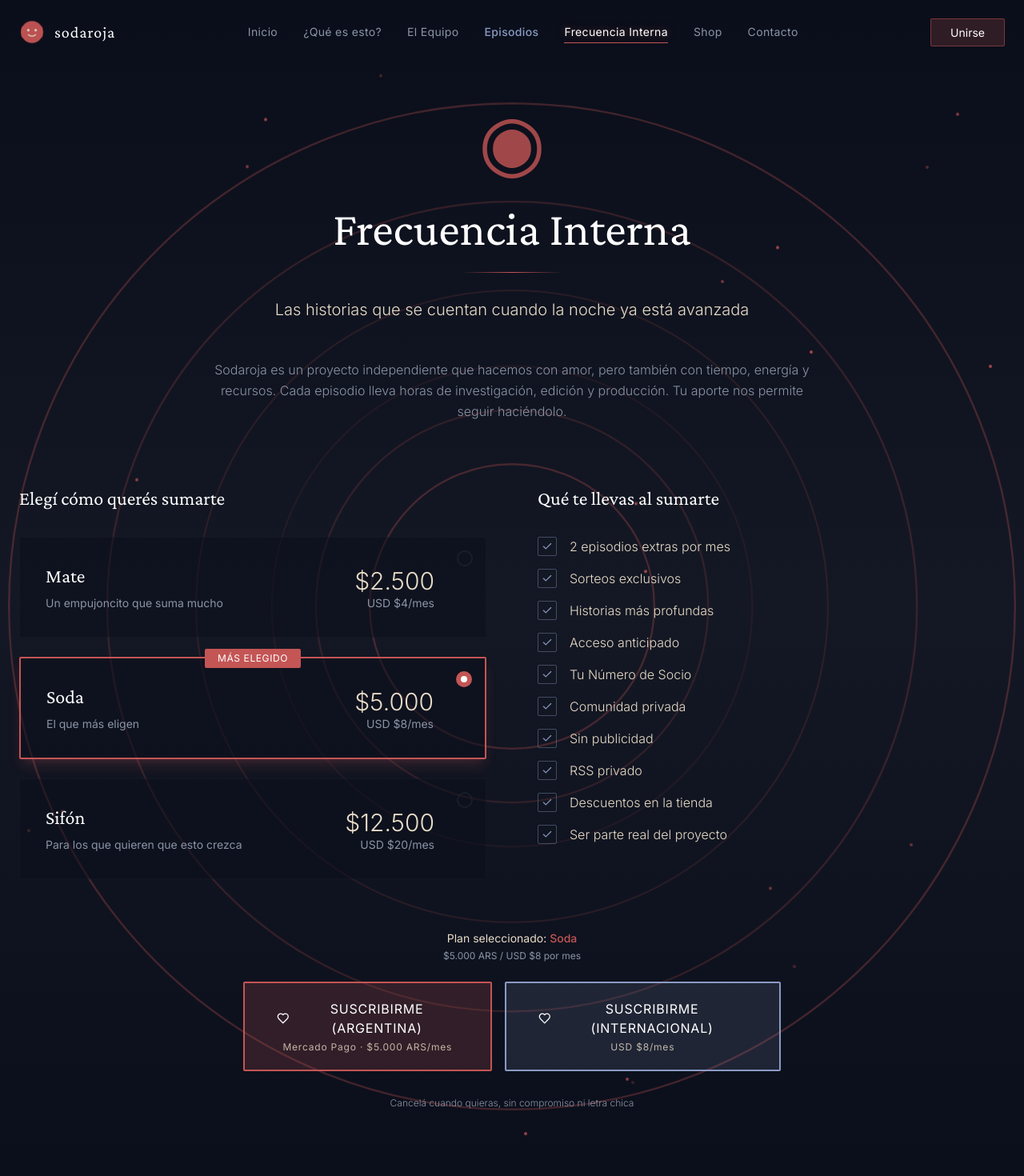
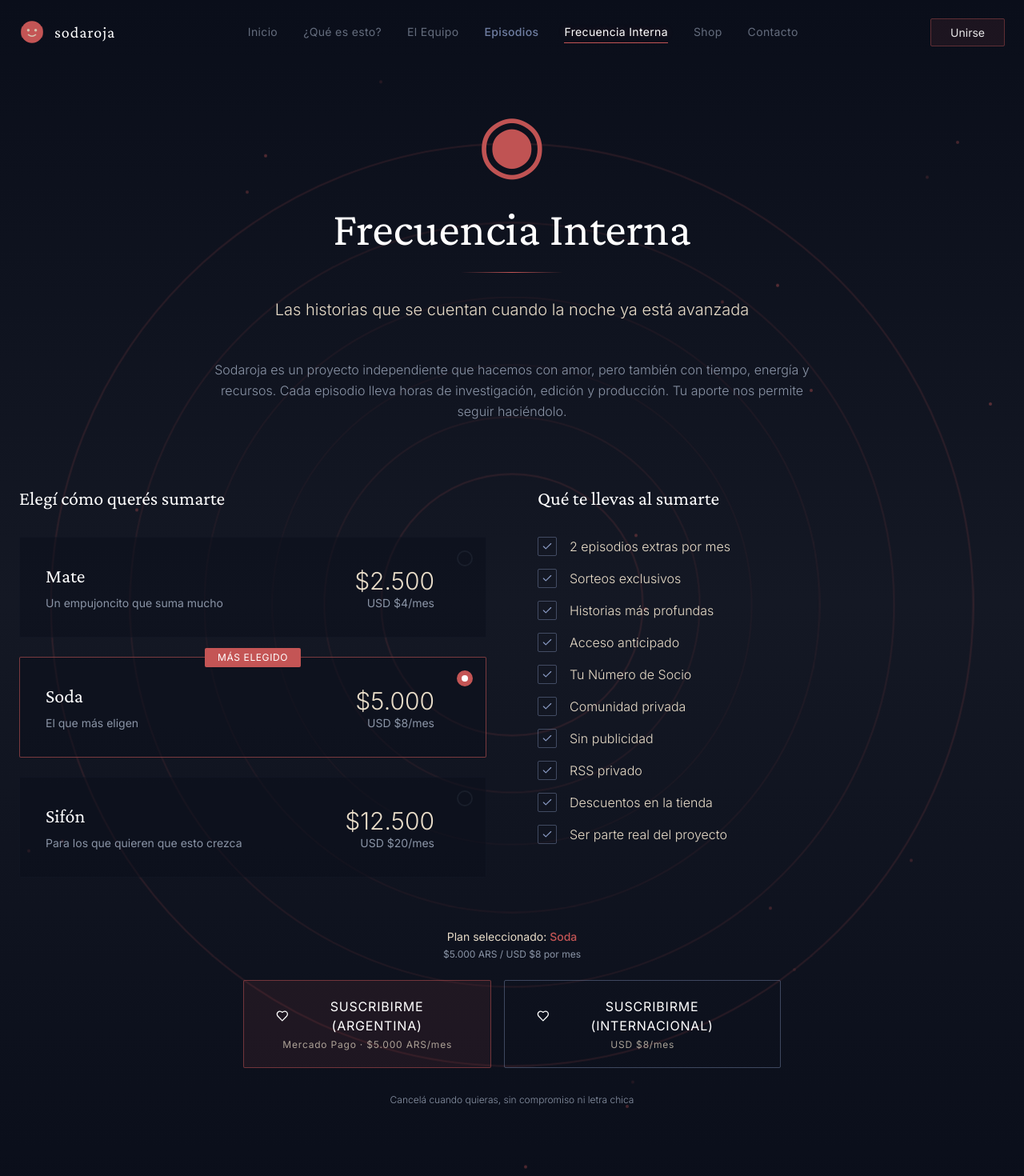
Before and after one commit to dinabronca/sodaroja, a React (Vite) app: page /frecuencia-interna in a window 1280 px wide. Shown: the top 1470 px of the page at 80% size. Built offline with nearby package versions, Linux system fonts and the light colour scheme; the HTML template or start-up script is replaced by a standard one.

Commit message:
Add files via upload

```diff
--- a/src/App.tsx
+++ b/src/App.tsx
@@ -52,7 +52,7 @@
   };
 
   return (
-    <svg width="28" height="28" viewBox="0 0 28 28" className="transition-transform hover:scale-110">
+    <svg width="28" height="28" viewBox="0 0 28 28" className="transition-transform duration-500 hover:scale-105">
       <circle cx="14" cy="14" r="13" fill={bg} />{getSymbol()}
     </svg>
   );
--- a/src/components/FrecuenciaInterna.tsx
+++ b/src/components/FrecuenciaInterna.tsx
@@ -216,7 +216,7 @@
           <div className="flex items-center justify-center gap-3 flex-wrap">
             <motion.div animate={{ opacity: [0.7, 1, 0.7] }} transition={{ duration: 2, repeat: Infinity }}
               className="inline-flex items-center gap-2 bg-soda-red/10 border border-soda-red/30 rounded-sm px-4 py-1.5">
-              <motion.div animate={{ scale: [1, 1.4, 1] }} transition={{ duration: 1.5, repeat: Infinity }} className="w-2 h-2 bg-soda-red rounded-full" />
+              <motion.div animate={{ scale: [1, 1.2, 1] }} transition={{ duration: 2, repeat: Infinity, ease: 'easeInOut' }} className="w-2 h-2 bg-soda-red rounded-full" />
               <span className="text-soda-red text-xs tracking-wider font-medium">SEÑAL ACTIVA</span>
             </motion.div>
             <button onClick={() => setShowMissions(!showMissions)}
@@ -607,20 +607,20 @@
       {[...Array(isMobile ? 3 : 6)].map((_, i) => (
         <motion.div key={`w-${i}`} className="absolute left-1/2 top-1/2 border-2 border-soda-red rounded-full pointer-events-none"
           style={{ width: `${300 + i * 150}px`, height: `${300 + i * 150}px`, marginLeft: `-${150 + i * 75}px`, marginTop: `-${150 + i * 75}px` }}
-          animate={{ scale: [1, 1.2, 1], opacity: [0.1, 0.3, 0.1] }}
+          animate={{ scale: [1, 1.1, 1], opacity: [0.05, 0.15, 0.05] }}
           transition={{ duration: 4 + i * 0.5, repeat: Infinity, delay: i * 0.5 }}
         />
       ))}
       {[...Array(isMobile ? 4 : 20)].map((_, i) => (
         <motion.div key={`p-${i}`} className="absolute w-1 h-1 bg-soda-red rounded-full opacity-40"
           style={{ left: `${Math.random() * 100}%`, top: `${Math.random() * 100}%` }}
-          animate={{ y: [0, -100, 0], opacity: [0.2, 0.8, 0.2] }}
+          animate={{ y: [0, -50, 0], opacity: [0.1, 0.4, 0.1] }}
           transition={{ duration: 5 + Math.random() * 5, repeat: Infinity, delay: Math.random() * 5 }}
         />
       ))}
       <div className="max-w-7xl mx-auto relative z-10">
         <motion.div initial={{ opacity: 0, y: 30 }} whileInView={{ opacity: 1, y: 0 }} viewport={{ once: true }} className="text-center mb-12">
-          <motion.div animate={{ scale: [1, 1.05, 1], opacity: [0.8, 1, 0.8] }} transition={{ duration: 3, repeat: Infinity }} className="inline-block mb-8">
+          <motion.div animate={{ scale: [1, 1.03, 1], opacity: [0.7, 1, 0.7] }} transition={{ duration: 4, repeat: Infinity, ease: 'easeInOut' }} className="inline-block mb-8">
             <div className="text-8xl text-soda-red">◉</div>
           </motion.div>
           <h2 className="text-5xl md:text-6xl font-serif text-soda-glow mb-6">Frecuencia Interna</h2>
@@ -637,8 +637,8 @@
               {plans.map((plan, idx) => (
                 <motion.div key={plan.id} initial={{ opacity: 0, y: 30 }} whileInView={{ opacity: 1, y: 0 }} viewport={{ once: true }} transition={{ delay: idx * 0.1 }}
                   onClick={() => setSelectedPlan(plan.id)}
-                  className={`relative bg-soda-night/50 rounded-sm p-8 transition-all duration-300 cursor-pointer ${
-                    selectedPlan === plan.id ? 'border-2 border-soda-red shadow-lg shadow-soda-red/20 scale-[1.02]' : plan.featured ? 'border-2 border-soda-accent shadow-lg shadow-soda-accent/10' : 'border border-soda-mist/20 hover:border-soda-accent/40'
+                  className={`relative bg-soda-night/50 rounded-sm p-8 transition-all duration-500 cursor-pointer ${
+                    selectedPlan === plan.id ? 'border border-soda-red/60 scale-[1.01]' : plan.featured ? 'border border-soda-accent/40' : 'border border-soda-mist/15 hover:border-soda-mist/30'
                   }`}>
                   <div className={`absolute top-4 right-4 w-5 h-5 rounded-full border-2 flex items-center justify-center ${selectedPlan === plan.id ? 'border-soda-red bg-soda-red' : 'border-soda-mist/40'}`}>{selectedPlan === plan.id && <div className="w-2 h-2 bg-white rounded-full" />}</div>
                   {plan.featured && <div className="absolute -top-3 left-1/2 -translate-x-1/2 bg-soda-red px-4 py-1 rounded-sm text-xs tracking-wider text-soda-glow">MÁS ELEGIDO</div>}
@@ -665,15 +665,13 @@
         <motion.div initial={{ opacity: 0, y: 30 }} whileInView={{ opacity: 1, y: 0 }} viewport={{ once: true }} className="mt-16">
           <div className="mb-6 text-center"><div className="text-soda-lamp text-sm mb-1">Plan seleccionado: <span className="text-soda-red font-medium">{currentPlan.name}</span></div><div className="text-soda-fog text-xs">${currentPlan.priceARS.toLocaleString('es-AR')} ARS / USD ${currentPlan.priceUSD} por mes</div></div>
           <div className="flex flex-col sm:flex-row gap-4 justify-center max-w-2xl mx-auto">
-            <button className="relative overflow-hidden w-full sm:w-auto px-10 py-5 bg-soda-red/20 border-2 border-soda-red text-soda-glow rounded-sm hover:bg-soda-red/35 hover:shadow-lg hover:shadow-soda-red/25 transition-all duration-300 tracking-wider group">
-              <span className="absolute inset-0 bg-soda-red/10 scale-0 group-hover:scale-100 rounded-full transition-transform duration-500" />
-              <span className="relative flex items-center justify-center gap-2"><Heart size={18} />SUSCRIBIRME (ARGENTINA)</span>
-              <span className="relative block text-xs text-soda-lamp mt-1 opacity-80">Mercado Pago · ${currentPlan.priceARS.toLocaleString('es-AR')} ARS/mes</span>
+            <button className="w-full sm:w-auto px-10 py-5 bg-soda-red/10 border border-soda-red/50 text-soda-glow rounded-sm hover:bg-soda-red/20 hover:border-soda-red/70 transition-all duration-500 tracking-wider">
+              <span className="flex items-center justify-center gap-2"><Heart size={18} />SUSCRIBIRME (ARGENTINA)</span>
+              <span className="block text-xs text-soda-lamp mt-1 opacity-70">Mercado Pago · ${currentPlan.priceARS.toLocaleString('es-AR')} ARS/mes</span>
             </button>
-            <button className="relative overflow-hidden w-full sm:w-auto px-10 py-5 bg-soda-accent/15 border-2 border-soda-accent text-soda-glow rounded-sm hover:bg-soda-accent/30 hover:shadow-lg hover:shadow-soda-accent/20 transition-all duration-300 tracking-wider group">
-              <span className="absolute inset-0 bg-soda-accent/10 scale-0 group-hover:scale-100 rounded-full transition-transform duration-500" />
-              <span className="relative flex items-center justify-center gap-2"><Heart size={18} />SUSCRIBIRME (INTERNACIONAL)</span>
-              <span className="relative block text-xs text-soda-lamp mt-1 opacity-80">USD ${currentPlan.priceUSD}/mes</span>
+            <button className="w-full sm:w-auto px-10 py-5 bg-soda-accent/8 border border-soda-accent/40 text-soda-glow rounded-sm hover:bg-soda-accent/15 hover:border-soda-accent/60 transition-all duration-500 tracking-wider">
+              <span className="flex items-center justify-center gap-2"><Heart size={18} />SUSCRIBIRME (INTERNACIONAL)</span>
+              <span className="block text-xs text-soda-lamp mt-1 opacity-70">USD ${currentPlan.priceUSD}/mes</span>
             </button>
           </div>
           <p className="text-soda-fog text-xs mt-8 font-light text-center">Cancelá cuando quieras, sin compromiso ni letra chica</p>
--- a/src/components/Navbar.tsx
+++ b/src/components/Navbar.tsx
@@ -52,8 +52,8 @@
           <div className="flex items-center justify-between">
             {/* Logo */}
             <Link to="/" className="group flex items-center space-x-3 z-[110]">
-              <svg width="32" height="32" viewBox="0 0 28 28" className="group-hover:scale-110 transition-transform">
-                <circle cx="14" cy="14" r="12" fill="#c45555" className="animate-pulse" style={{ animationDuration: '3s' }} />
+              <svg width="32" height="32" viewBox="0 0 28 28" className="group-hover:scale-105 transition-transform duration-500">
+                <circle cx="14" cy="14" r="12" fill="#c45555" />
                 <circle cx="10" cy="12" r="1.5" fill="#d4c5b0" />
                 <circle cx="18" cy="12" r="1.5" fill="#d4c5b0" />
                 <path d="M 10 17 Q 14 20 18 17" stroke="#d4c5b0" strokeWidth="1.3" fill="none" strokeLinecap="round" />
@@ -71,17 +71,17 @@
                   <Link
                     key={item.href}
                     to={item.href}
-                    className={`text-sm tracking-wide relative group transition-colors duration-200 ${
+                    className={`text-sm tracking-wide relative group transition-colors duration-400 ${
                       item.special === 'frecuencia'
-                        ? active ? 'text-soda-glow' : 'text-soda-red hover:text-soda-glow'
+                        ? active ? 'text-soda-glow' : 'text-soda-red/80 hover:text-soda-glow'
                         : item.special === 'episodios'
-                          ? active ? 'text-soda-lamp font-medium' : 'text-soda-accent hover:text-soda-lamp font-medium'
-                          : active ? 'text-soda-glow' : 'text-soda-fog hover:text-soda-lamp'
+                          ? active ? 'text-soda-lamp font-medium' : 'text-soda-accent/80 hover:text-soda-lamp font-medium'
+                          : active ? 'text-soda-glow' : 'text-soda-fog/70 hover:text-soda-lamp'
                     }`}
-                    style={item.special === 'frecuencia' ? { textShadow: '0 0 10px rgba(196, 85, 85, 0.5)' } : undefined}
+                    style={item.special === 'frecuencia' ? { textShadow: '0 0 8px rgba(196, 85, 85, 0.3)' } : undefined}
                   >
                     {item.label}
-                    <span className={`absolute -bottom-1 left-0 h-px transition-all duration-300 ${
+                    <span className={`absolute -bottom-1 left-0 h-px transition-all duration-500 ${
                       item.special === 'frecuencia' ? 'bg-soda-red' : 'bg-soda-lamp'
                     } ${active ? 'w-full' : 'w-0 group-hover:w-full'}`} />
                   </Link>
@@ -94,9 +94,9 @@
               {/* Auth — desktop */}
               <div className="hidden lg:block">
                 {isLoggedIn ? (
-                  <Link to="/mi-cuenta" className="px-6 py-2 border border-soda-accent/40 rounded-sm text-soda-accent text-sm hover:bg-soda-accent/10 transition-all">Mi Cuenta</Link>
+                  <Link to="/mi-cuenta" className="px-6 py-2 border border-soda-accent/30 rounded-sm text-soda-accent/80 text-sm hover:border-soda-accent/50 hover:text-soda-accent hover:bg-soda-accent/5 transition-all duration-500">Mi Cuenta</Link>
                 ) : (
-                  <Link to="/unirse" className="px-6 py-2 bg-soda-red/20 border border-soda-red/50 rounded-sm text-soda-glow text-sm hover:bg-soda-red/30 transition-all">Unirse</Link>
+                  <Link to="/unirse" className="px-6 py-2 bg-soda-red/10 border border-soda-red/40 rounded-sm text-soda-glow/90 text-sm hover:bg-soda-red/18 hover:border-soda-red/55 transition-all duration-500">Unirse</Link>
                 )}
               </div>
 
--- a/src/components/QueEsEsto.tsx
+++ b/src/components/QueEsEsto.tsx
@@ -139,10 +139,10 @@
                 whileInView={{ opacity: 1, y: 0 }}
                 viewport={{ once: true }}
                 transition={{ duration: 0.5, delay: index * 0.06 }}
-                className={`relative rounded-sm p-8 border transition-all duration-300 group ${
+                className={`relative rounded-sm p-8 border transition-all duration-500 group ${
                   item.destacado
-                    ? 'bg-soda-night/80 border-soda-red/40 hover:border-soda-red/60 hover:shadow-lg hover:shadow-soda-red/10'
-                    : 'bg-soda-night/70 border-soda-mist/20 hover:border-soda-accent/40'
+                    ? 'bg-soda-night/80 border-soda-red/30 hover:border-soda-red/45'
+                    : 'bg-soda-night/70 border-soda-mist/15 hover:border-soda-accent/30'
                 }`}
               >
                 <div className="flex items-start gap-6">
--- a/src/pages/EpisodiosPage.tsx
+++ b/src/pages/EpisodiosPage.tsx
@@ -66,11 +66,11 @@
         <div className="flex flex-col sm:flex-row gap-3 mb-8 sm:mb-12">
           <div className="relative flex-1">
             <Search size={16} className="absolute left-3 top-1/2 -translate-y-1/2 text-soda-fog" />
-            <input type="text" value={search} onChange={(e) => setSearch(e.target.value)} placeholder="Buscar por ciudad, titulo o #número..." className="w-full bg-soda-slate bg-opacity-40 border border-soda-mist border-opacity-20 rounded-sm pl-10 pr-4 py-2.5 text-soda-lamp text-sm focus:border-soda-accent focus:outline-none transition-colors" />
+            <input type="text" value={search} onChange={(e) => setSearch(e.target.value)} placeholder="Buscar por ciudad, titulo o #número..." className="w-full bg-soda-slate/30 border border-soda-mist/15 rounded-sm pl-10 pr-4 py-2.5 text-soda-lamp text-sm focus:border-soda-accent/40 focus:outline-none transition-colors duration-500" />
           </div>
           <div className="flex gap-2">
             {(['all', 'free', 'premium'] as const).map(f => (
-              <button key={f} onClick={() => setFilter(f)} className={`px-4 py-2.5 rounded-sm text-xs tracking-wider transition-all border ${filter === f ? 'border-soda-red bg-soda-red bg-opacity-15 text-soda-glow' : 'border-soda-mist border-opacity-20 text-soda-fog hover:text-soda-lamp'}`}>
+              <button key={f} onClick={() => setFilter(f)} className={`px-4 py-2.5 rounded-sm text-xs tracking-wider transition-all duration-500 border ${filter === f ? 'border-soda-red/50 bg-soda-red/10 text-soda-glow' : 'border-soda-mist/15 text-soda-fog/60 hover:text-soda-fog hover:border-soda-mist/25'}`}>
                 {f === 'all' ? 'TODOS' : f === 'free' ? 'ABIERTOS' : 'FRECUENCIA INTERNA'}
               </button>
             ))}
--- a/src/pages/HomePage.tsx
+++ b/src/pages/HomePage.tsx
@@ -80,7 +80,7 @@
             transition={{ delay: 0.3, duration: 0.6 }}
             className="text-center mt-12 sm:mt-16"
           >
-            <Link to="/episodios" className="inline-block px-8 sm:px-12 py-3 sm:py-4 border border-soda-lamp/30 text-soda-lamp rounded-sm hover:border-soda-lamp/60 hover:bg-soda-lamp/5 transition-all duration-300 font-light tracking-wider text-sm sm:text-base">
+            <Link to="/episodios" className="inline-block px-8 sm:px-12 py-3 sm:py-4 border border-soda-lamp/20 text-soda-lamp/70 rounded-sm hover:border-soda-lamp/35 hover:text-soda-lamp hover:bg-soda-lamp/3 transition-all duration-500 font-light tracking-widest text-[11px] sm:text-xs">
               VER TODOS LOS EPISODIOS
             </Link>
           </motion.div>
```
Also changed, not shown: src/components/Contacto.tsx (+8 -8 lines), src/components/ElEquipo.tsx (+8 -8 lines), src/components/EpisodeCard.tsx (+20 -19 lines), src/components/Hero.tsx (+9 -9 lines).
